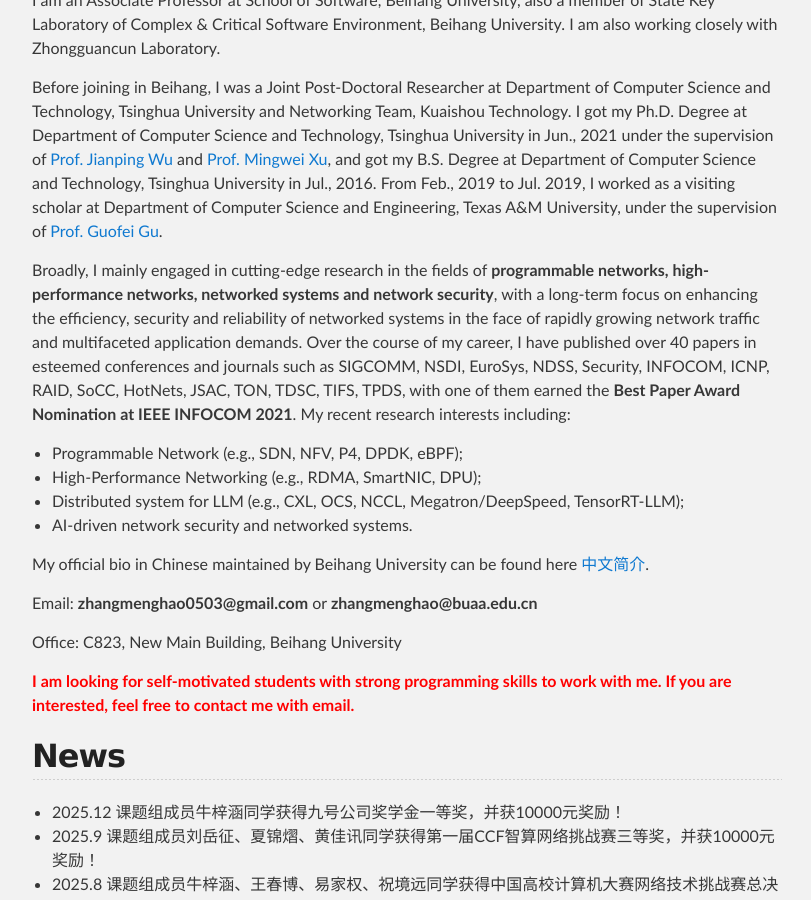
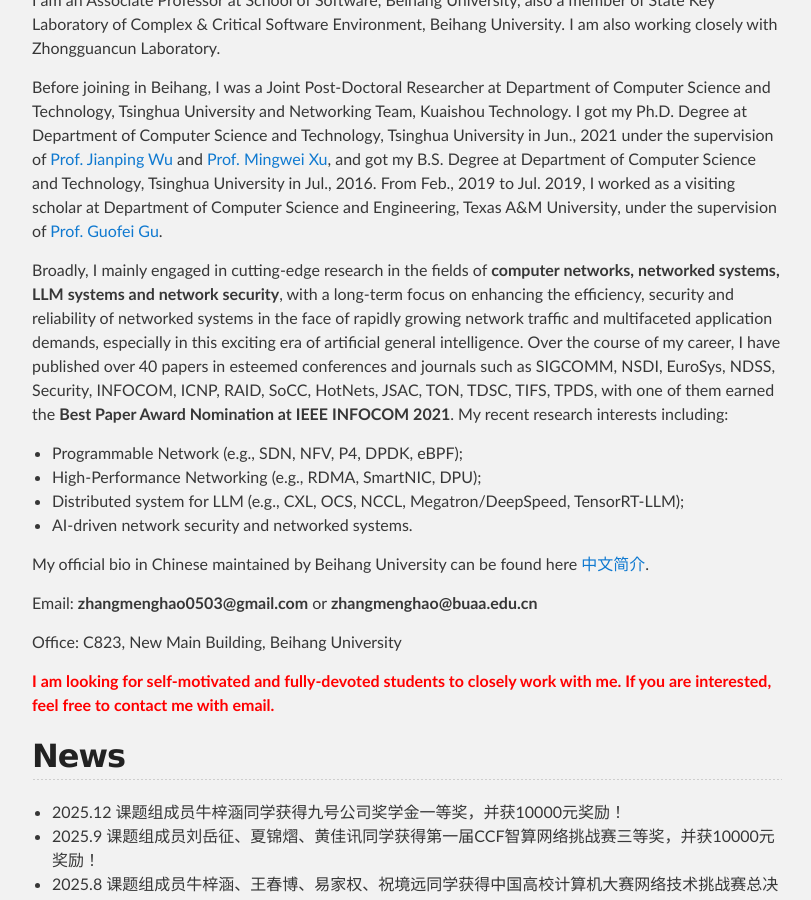
Before and after one commit to zhangmenghao/zhangmenghao.github.io, a Jekyll site: the page built from index.md, in a window 1280 px wide and 900 px high, scrolled down 396 px. Shown: the whole window, without its empty margins (233-1044 px from the left). Built offline with Jekyll 4.4.1, drawn with Linux system fonts in a browser that asks for light colours.

Commit message:
Update bio

```diff
--- a/index.md
+++ b/index.md
@@ -13,7 +13,7 @@
 I got my Ph.D. Degree at Department of Computer Science and Technology, Tsinghua University in Jun., 2021 under the supervision of [Prof. Jianping Wu](https://www.tsinghua.edu.cn/info/1166/93896.htm) and [Prof. Mingwei Xu](https://scholar.google.com/citations?user=xL6zuCMAAAAJ&hl=zh-CN), and got my B.S. Degree at Department of Computer Science and Technology, Tsinghua University in Jul., 2016.
 From Feb., 2019 to Jul. 2019, I worked as a visiting scholar at Department of Computer Science and Engineering, Texas A&M University, under the supervision of [Prof. Guofei Gu](http://faculty.cs.tamu.edu/guofei/).
 
-Broadly, I mainly engaged in cutting-edge research in the fields of __programmable networks, high-performance networks, networked systems and network security__, with a long-term focus on enhancing the efficiency, security and reliability of networked systems in the face of rapidly growing network traffic and multifaceted application demands.
+Broadly, I mainly engaged in cutting-edge research in the fields of __computer networks, networked systems, LLM systems and network security__, with a long-term focus on enhancing the efficiency, security and reliability of networked systems in the face of rapidly growing network traffic and multifaceted application demands, especially in this exciting era of artificial general intelligence.
 Over the course of my career, I have published over 40 papers in esteemed conferences and journals such as SIGCOMM, NSDI, EuroSys, NDSS, Security, INFOCOM, ICNP, RAID, SoCC, HotNets, JSAC, TON, TDSC, TIFS, TPDS, with one of them earned the __Best Paper Award Nomination at IEEE INFOCOM 2021__. My recent research interests including:
 * Programmable Network (e.g., SDN, NFV, P4, DPDK, eBPF);
 * High-Performance Networking (e.g., RDMA, SmartNIC, DPU);
@@ -27,7 +27,7 @@
 
 Office: C823, New Main Building, Beihang University
 
-**<font color='red'>I am looking for self-motivated students with strong programming skills to work with me. If you are interested, feel free to contact me with email.</font>**
+**<font color='red'>I am looking for self-motivated and fully-devoted students to closely work with me. If you are interested, feel free to contact me with email.</font>**
 
 
 ## News
```
